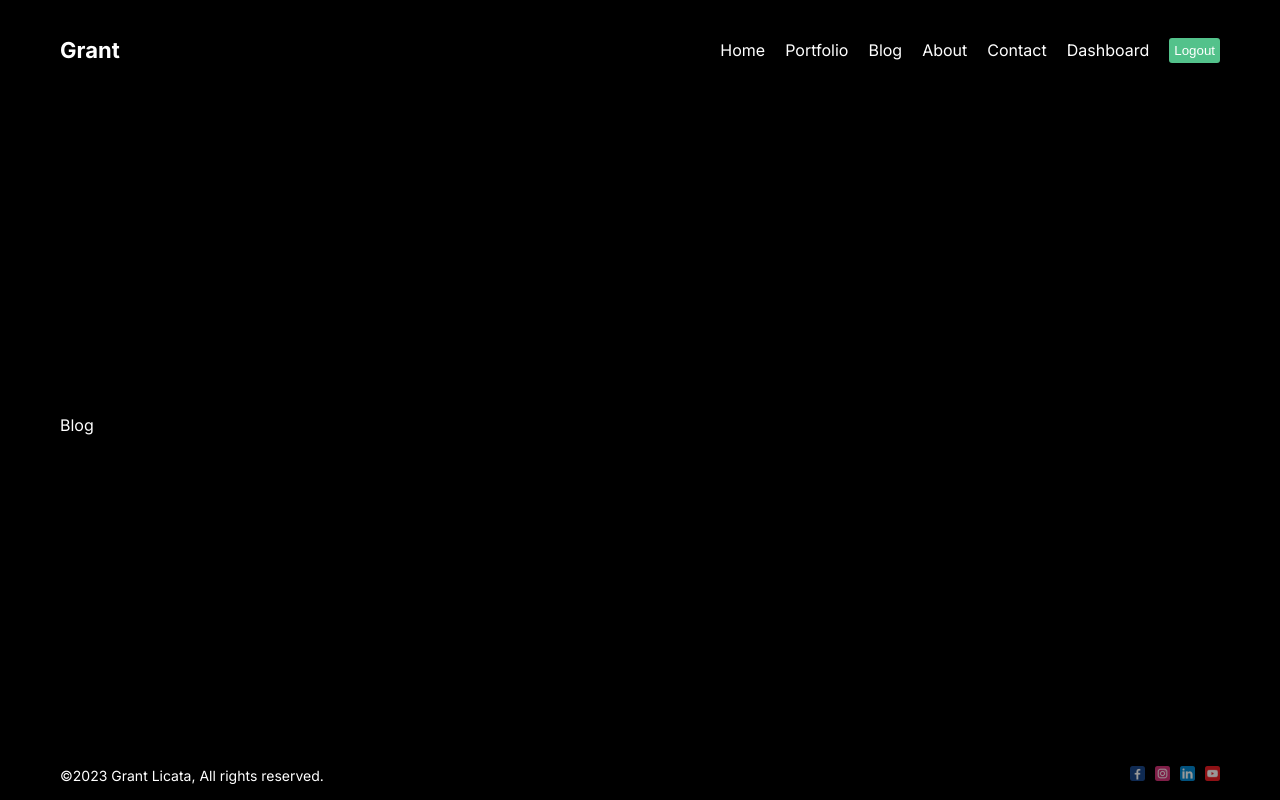
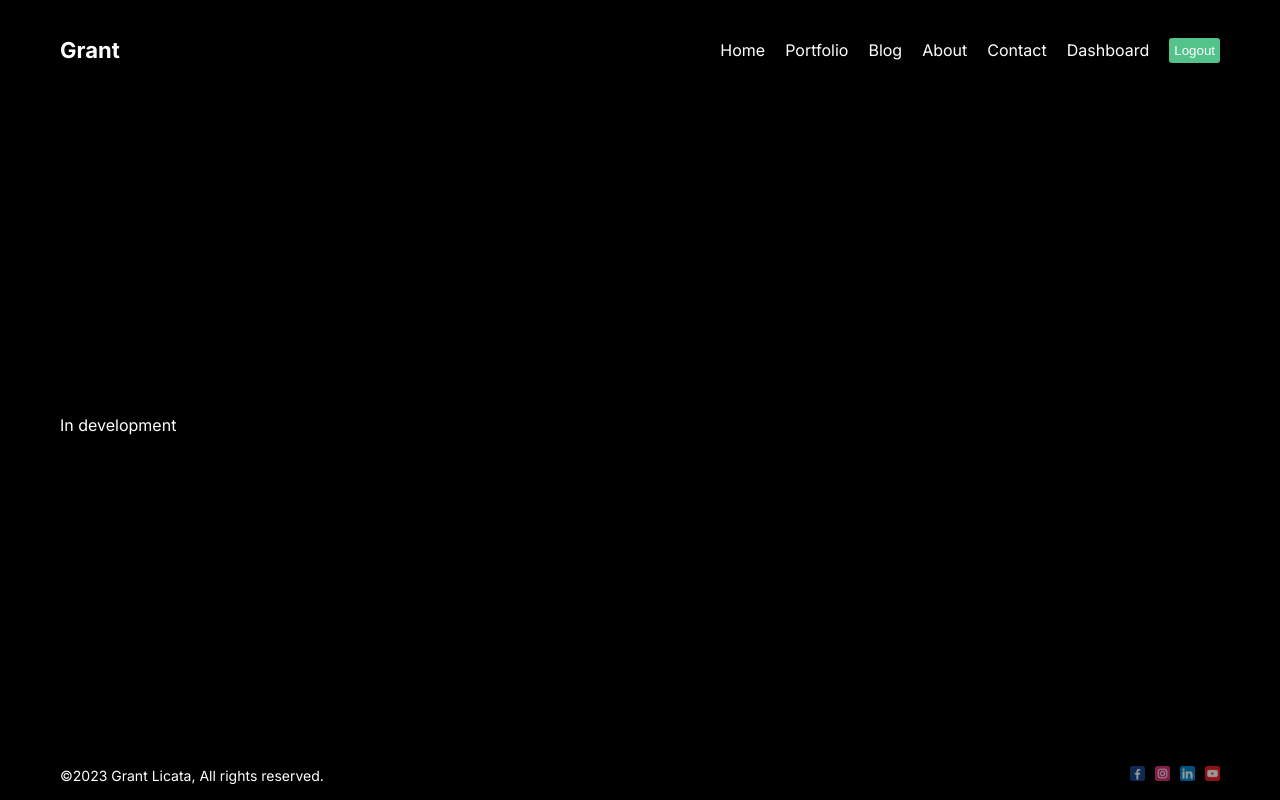
Before and after one commit to GrantLicata/Portfolio, a Next.js app: page /blog in a window 1280 px wide. Built offline with nearby package versions, Linux system fonts and the light colour scheme.

Commit message:
Placeholders updated for in development pages

```diff
--- a/src/app/blog/page.jsx
+++ b/src/app/blog/page.jsx
@@ -2,7 +2,7 @@ import React from "react";
 import styles from "./page.module.css";
 
 const Blog = () => {
-  return <div className={styles.container}>Blog</div>;
+  return <div className={styles.container}>In development</div>;
 };
 
 export default Blog;
--- a/src/app/dashboard/page.jsx
+++ b/src/app/dashboard/page.jsx
@@ -2,7 +2,7 @@ import React from "react";
 import styles from "./page.module.css";
 
 const Dashboard = () => {
-  return <div className={styles.container}>Dashboard</div>;
+  return <div className={styles.container}>In development</div>;
 };
 
 export default Dashboard;
--- a/src/app/portfolio/page.jsx
+++ b/src/app/portfolio/page.jsx
@@ -1,7 +1,7 @@
 import React from "react";
 
 const Portfolio = () => {
-  return <div>Portfolio</div>;
+  return <div>In development</div>;
 };
 
 export default Portfolio;
```
